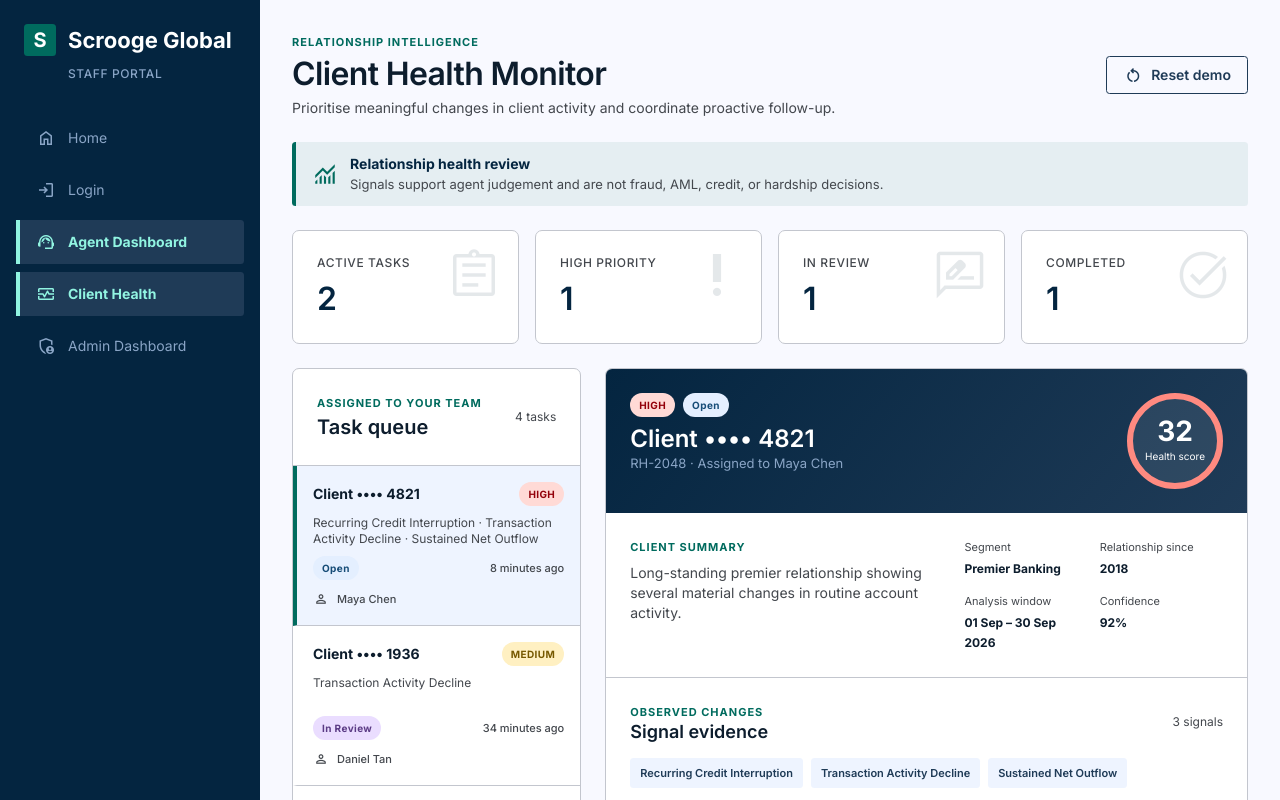
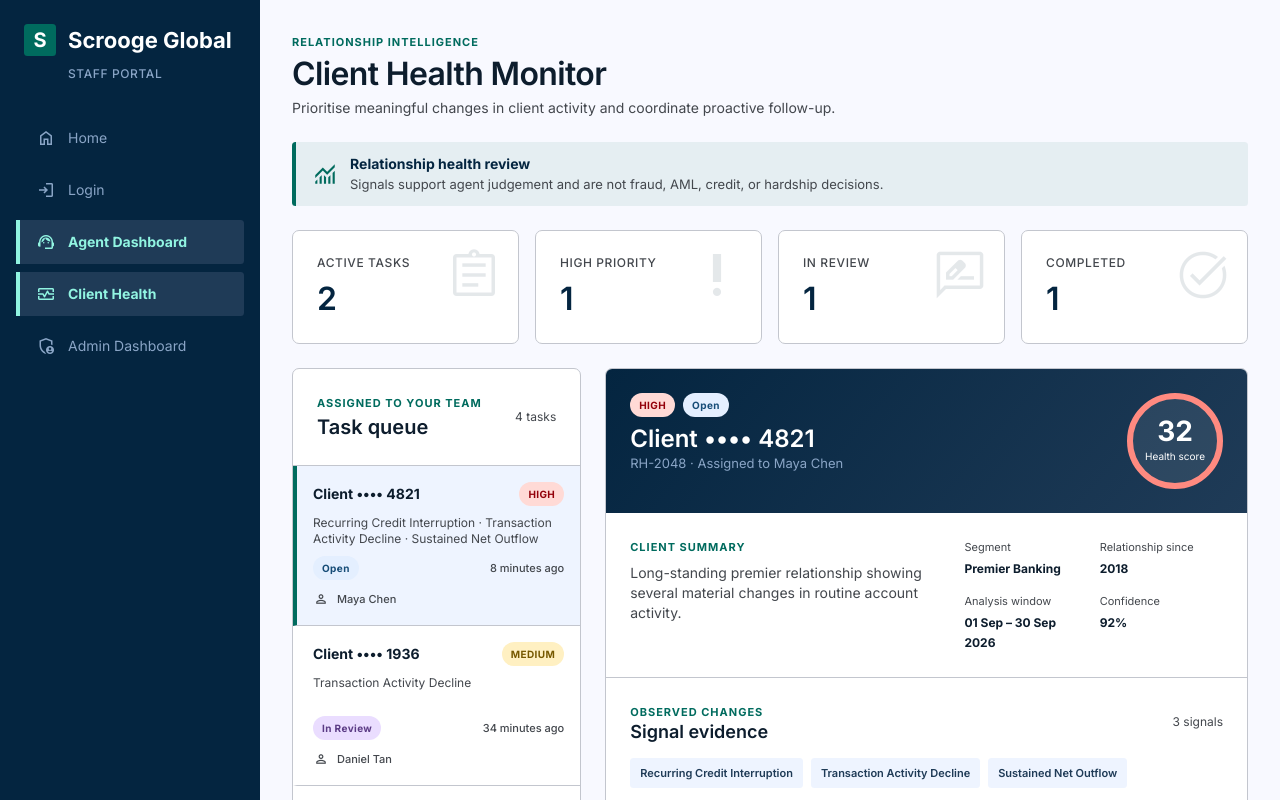
Before and after one commit to God3Tier/scroogebank, a React (Vite) app in the folder frontend/: page /agent/client-health in a window 1280 px wide. Shown: the top 800 px of the page. Built offline with nearby package versions, Linux system fonts and the light colour scheme.

Commit message:
refactor(ClientHealthMonitor): remove reset demo functionality and associated button

```diff
--- a/frontend/src/pages/ClientHealthMonitor.jsx
+++ b/frontend/src/pages/ClientHealthMonitor.jsx
@@ -29,11 +29,6 @@ function ClientHealthMonitor() {
     } : task))
   }
 
-  const resetDemo = () => {
-    setTasks(freshClientHealthTasks())
-    setSelectedId('RH-2048')
-  }
-
   return (
     <div className="page health-page">
       <header className="health-page-header">
@@ -42,7 +37,6 @@ function ClientHealthMonitor() {
           <h1>Client Health Monitor</h1>
           <p className="page-subtitle">Prioritise meaningful changes in client activity and coordinate proactive follow-up.</p>
         </div>
-        <button onClick={resetDemo}><span className="material-symbols-outlined" aria-hidden="true">restart_alt</span> Reset demo</button>
       </header>
 
       <div className="health-context"><span className="material-symbols-outlined" aria-hidden="true">monitoring</span><div><strong>Relationship health review</strong><p>Signals support agent judgement and are not fraud, AML, credit, or hardship decisions.</p></div></div>
```
